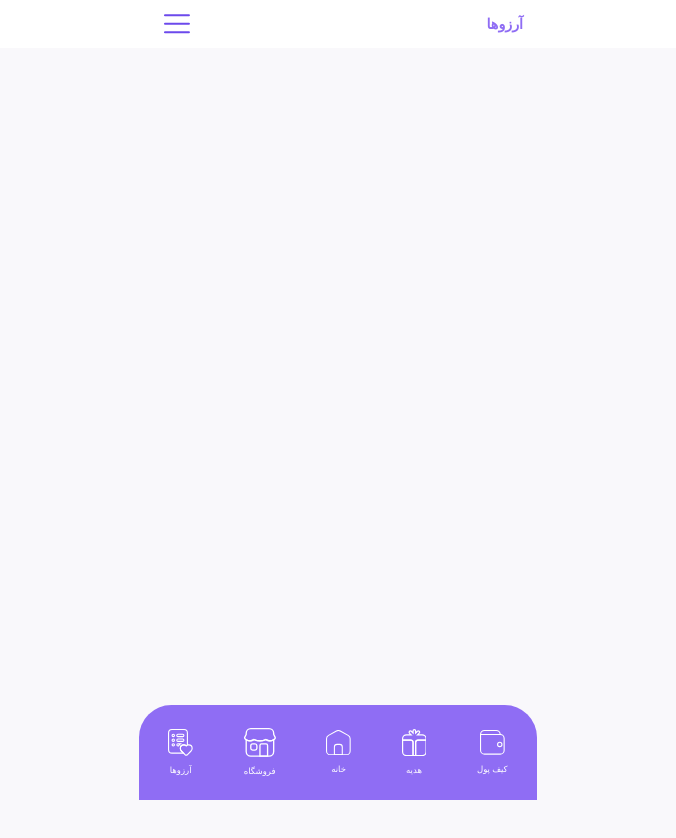
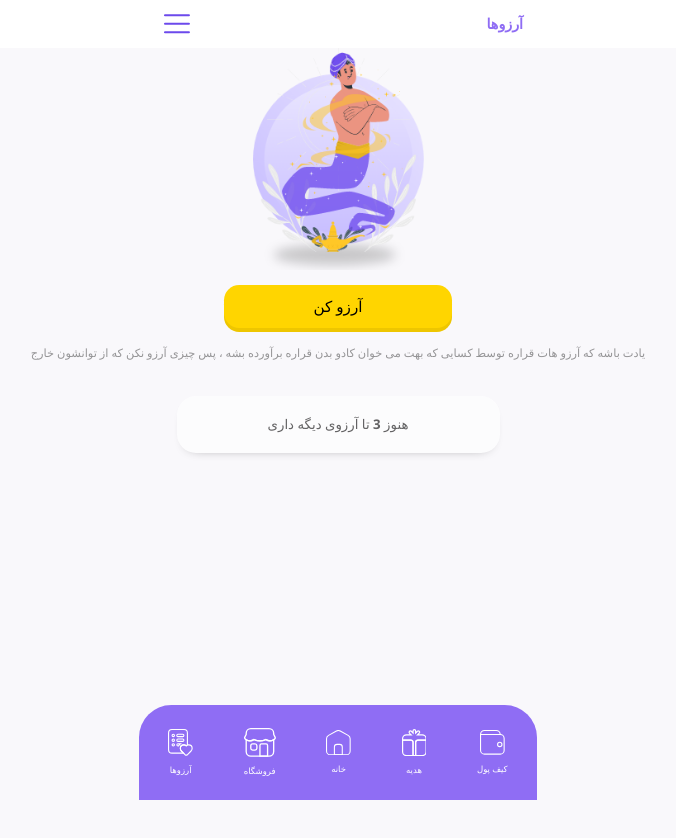
Before and after one commit to trumanshoow/kadobin, a React (Create React App) app: page /dreams in a window 1280 px wide. Shown: the top 838 px of the page, without its empty margins (302-978 px from the left). Built offline with nearby package versions, Linux system fonts and the light colour scheme.

Commit message:
make dream page !!!

```diff
--- a/src/pages/dreams/dream.module.css
+++ b/src/pages/dreams/dream.module.css
@@ -0,0 +1,34 @@
+.picture {
+    display: flex;
+    flex-direction: column;
+    justify-content: center;
+    align-items: center;
+    width: 9rem;
+}
+
+.Btn {
+    margin: .8rem 0;
+    padding: .6rem 4.7rem;
+}
+
+.subtitle {
+    width: 78%;
+    font-size: .6rem;
+    display: flex;
+    justify-content: center;
+    text-align: center;
+    margin: .1rem 0;
+    opacity: 40%;
+}
+
+.dreamCounter {
+    background-color: white;
+    width: 17rem;
+    height: 3rem;
+    margin: 1.8rem 0;
+    border: none;
+    font-size: .7rem;
+    border-radius: 1rem;
+    opacity: 60%;
+    box-shadow: 0 5px 13px -11px black;
+}
--- a/src/pages/dreams/index.js
+++ b/src/pages/dreams/index.js
@@ -1,7 +1,16 @@
+import Styles from "./dream.module.css"
+import Button from "../../components/button";
 const DreamPage = () => {
     return (
         <>
+            <img className={Styles.picture} src={require("../../assets/image/Ghool cheragh jadoo.png")} alt="Ghool cheragh jadoo"/>
 
+            <Button text="آرزو کن" className={Styles.Btn}></Button>
+            <div className={Styles.subtitle}>
+                <span>یادت باشه که آرزو هات قراره توسط کسایی که بهت می خوان کادو بدن قراره برآورده بشه ، پس چیزی آرزو نکن که از توانشون خارج</span>
+            </div>
+
+            <button className={Styles.dreamCounter}>هنوز 3 تا آرزوی دیگه داری</button>
         </>
     );
 };
```
Also changed, not shown: src/assets/image/Ghool cheragh jadoo.png (added).
